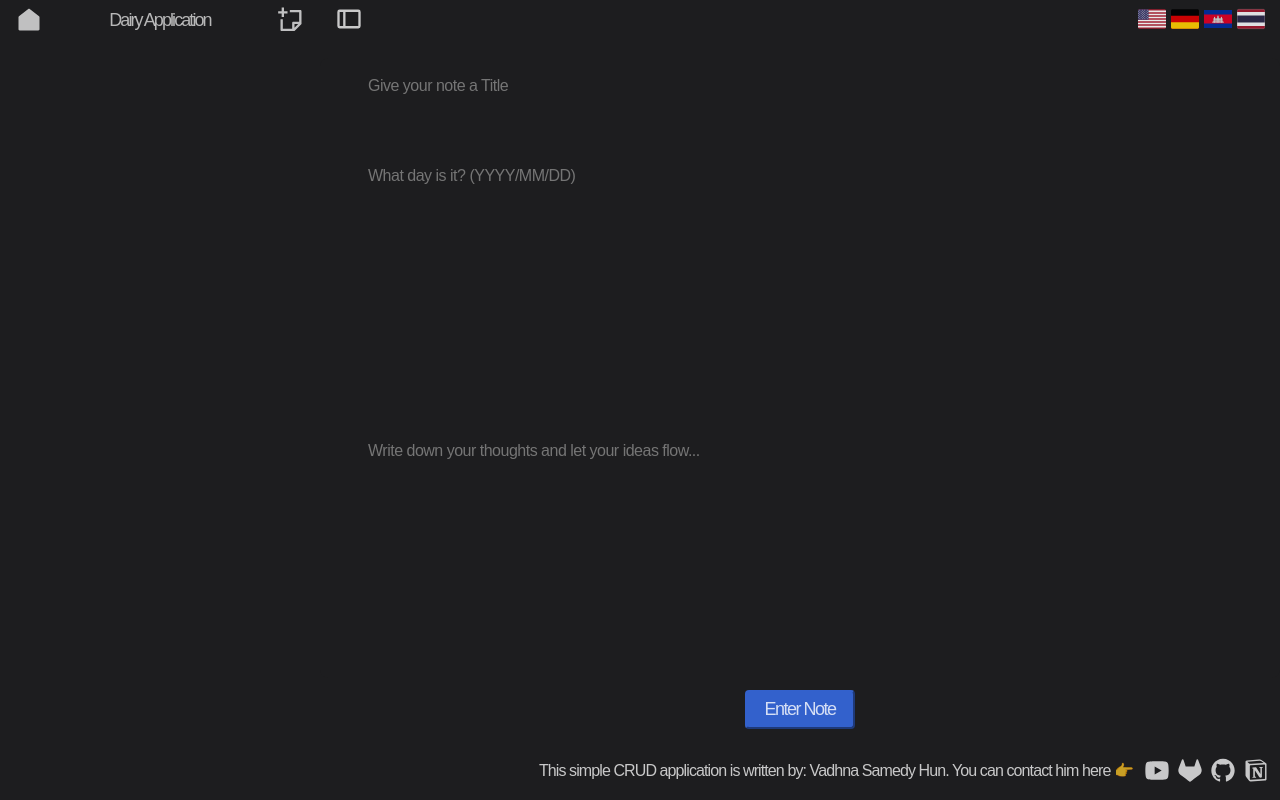
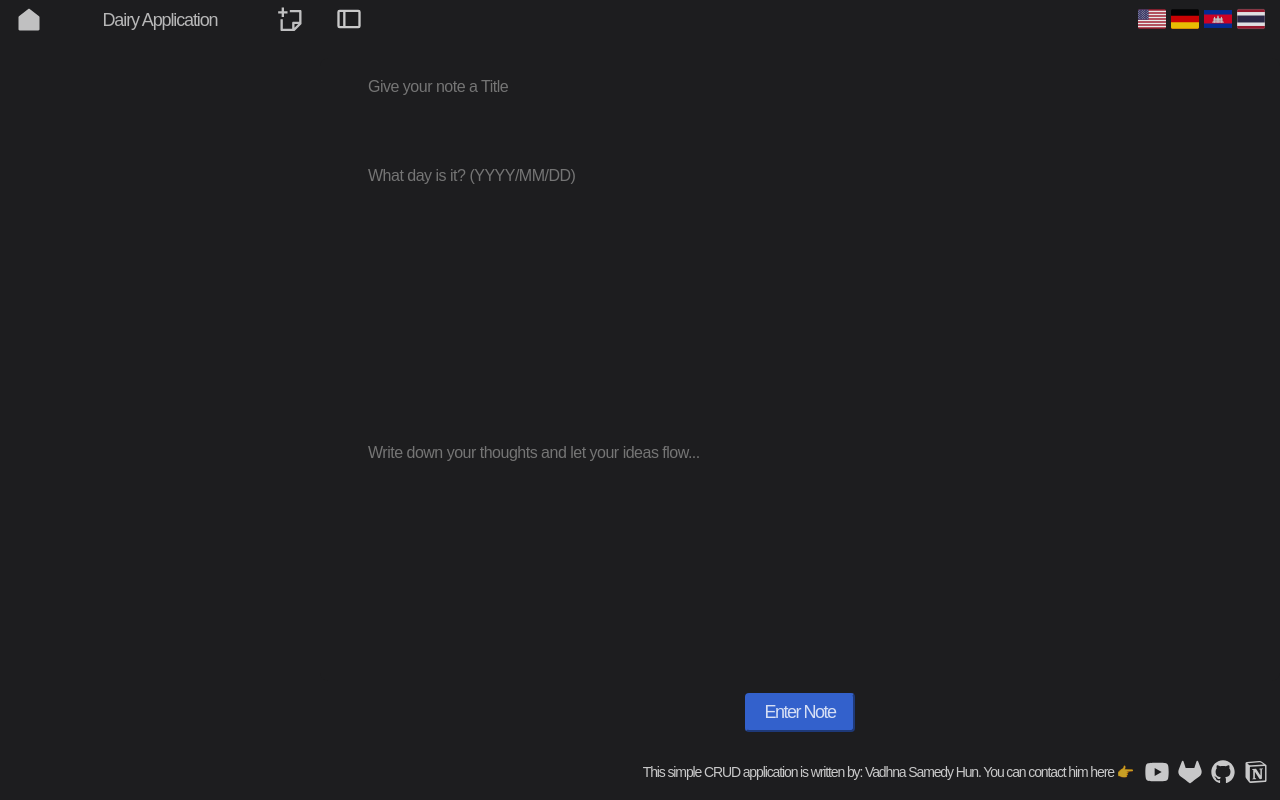
Before and after one commit to SamedyHUNX/crud-application, a plain HTML site: page note.html in a window 1280 px wide. Drawn offline with Linux system fonts and the light colour scheme.

Commit message:
feature/#5: more adjustments

```diff
--- a/components/footer/footer.css
+++ b/components/footer/footer.css
@@ -36,11 +36,11 @@ footer {
     display: flex;
     align-items: center;
     justify-content: flex-end;
-    font-size: 1rem;
+    font-size: 0.875rem;
     color: var(--common-semi-transparent-white);
     padding: var(--common-padding);
     font-family: 'SF Pro Regular', Arial, Helvetica, sans-serif;
-    letter-spacing: -0.9px;
+    letter-spacing: var(--common-spacing);
     opacity: var(--common-opacity);
     margin: var(--common-margin);
 }
--- a/css/common_css/common.css
+++ b/css/common_css/common.css
@@ -20,7 +20,7 @@
     /* BLACK COLOR */
     --common-primary-black-color : rgb(155, 155, 155);
     /* COMMON LETTER SPACING */
-    --common-spacing : -1.92px;
+    --common-spacing : -1.12px;
     /* COMMON WEIGHT */
     --common-weight: 600;
     /* BUTTON BACKGROUND */
```
